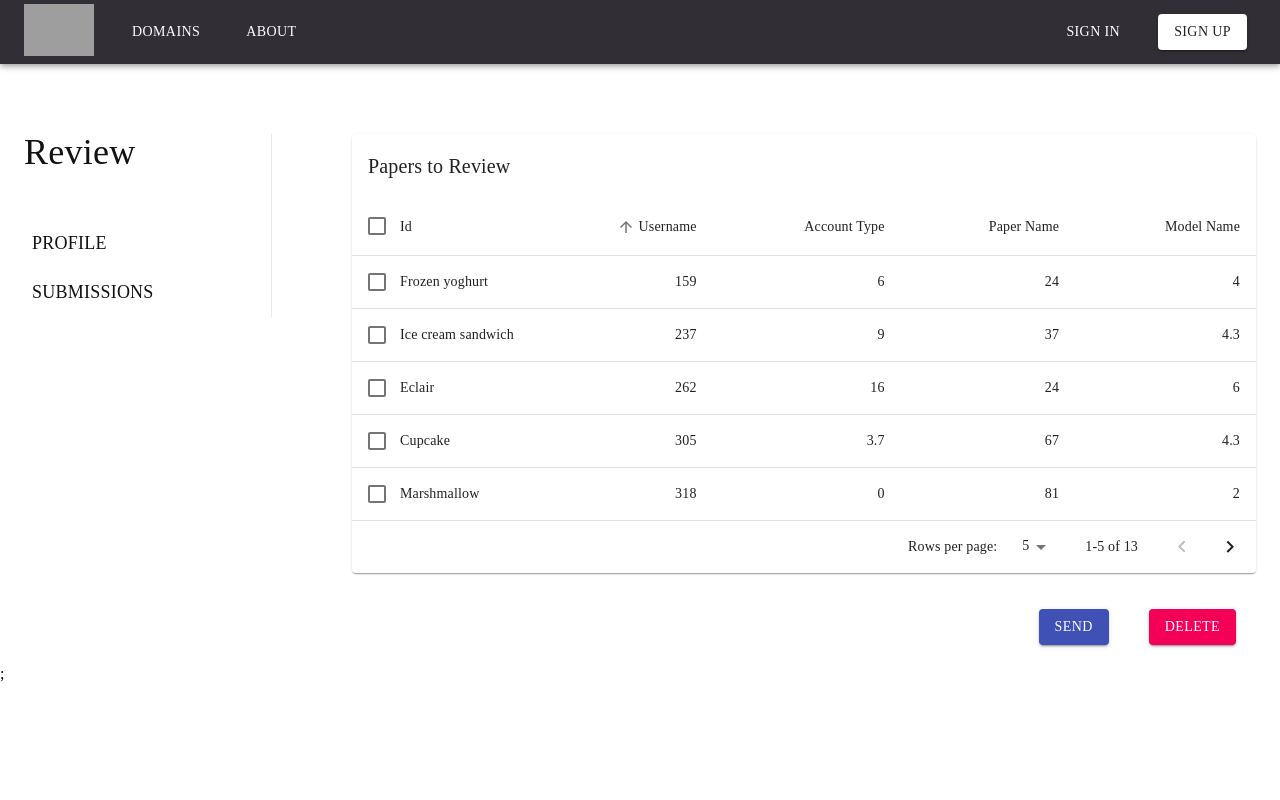
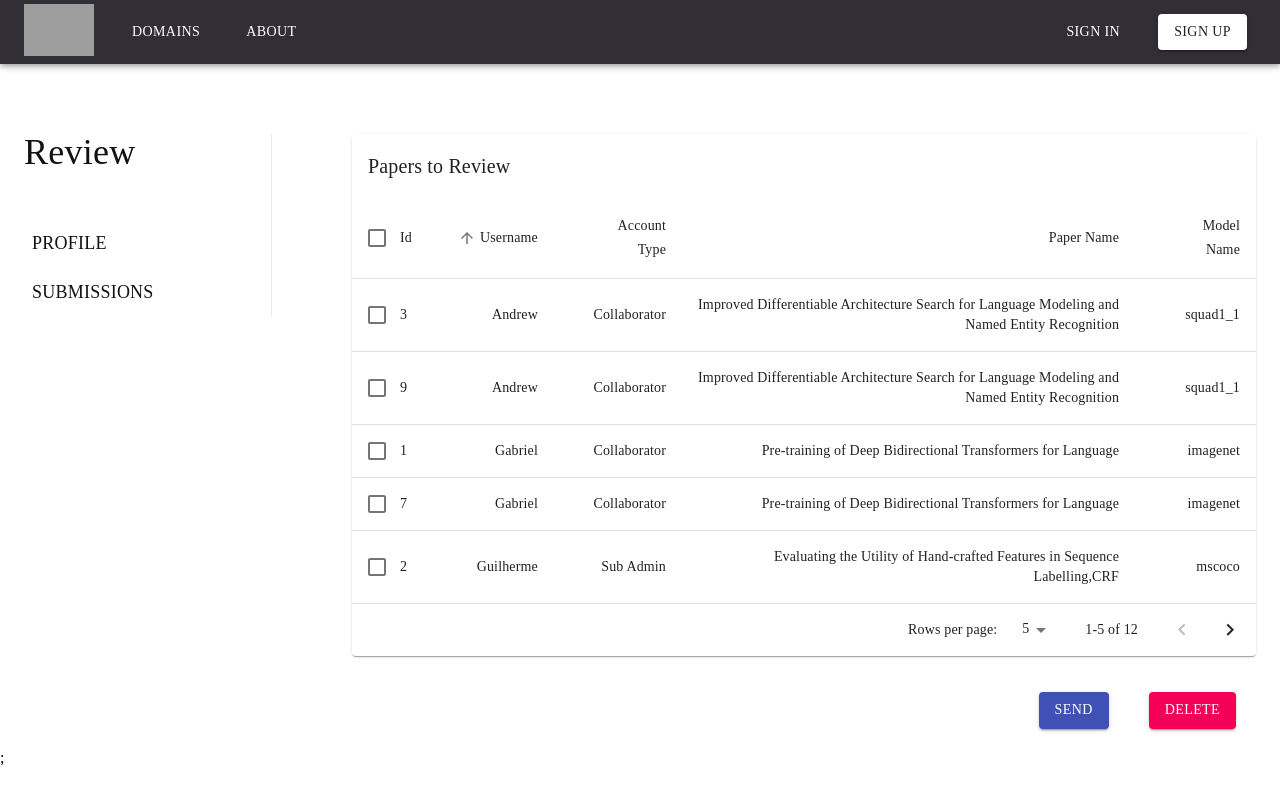
Before and after one commit to UnBArqDsw/2020.1_G2_TCLDL_Client, a Next.js app: page /review-profile in a window 1280 px wide. Built offline with nearby package versions, Linux system fonts and the light colour scheme; grey boxes are pictures that could not be loaded; a web font is replaced by a local one.

Commit message:
ajusting Table
Signed-off-by: Guilherme Deusdará <guibanci@gmail.com>

```diff
--- a/src/components/Table.js
+++ b/src/components/Table.js
@@ -23,20 +23,26 @@ function createData(id, username, accountType, paperName, modelName) {
     return { id, username, accountType, paperName, modelName };
 }
 
+// imagenet,
+//   mscoco,
+//   squad1_1,
+//   conll2003,
+//   wmt2014_enfr,
+//   wmt2014_enge
+
 const rows = [
-    createData('Cupcake', 305, 3.7, 67, 4.3),
-    createData('Donut', 452, 25.0, 51, 4.9),
-    createData('Eclair', 262, 16.0, 24, 6.0),
-    createData('Frozen yoghurt', 159, 6.0, 24, 4.0),
-    createData('Gingerbread', 356, 16.0, 49, 3.9),
-    createData('Honeycomb', 408, 3.2, 87, 6.5),
-    createData('Ice cream sandwich', 237, 9.0, 37, 4.3),
-    createData('Jelly Bean', 375, 0.0, 94, 0.0),
-    createData('KitKat', 518, 26.0, 65, 7.0),
-    createData('Lollipop', 392, 0.2, 98, 0.0),
-    createData('Marshmallow', 318, 0, 81, 2.0),
-    createData('Nougat', 360, 19.0, 9, 37.0),
-    createData('Oreo', 437, 18.0, 63, 4.0),
+    createData(1, 'Gabriel', 'Collaborator', 'Pre-training of Deep Bidirectional Transformers for Language', 'imagenet'),
+    createData(2, 'Guilherme','Sub Admin', 'Evaluating the Utility of Hand-crafted Features in Sequence Labelling,CRF', 'mscoco'),
+    createData(3, 'Andrew', 'Collaborator', 'Improved Differentiable Architecture Search for Language Modeling and Named Entity Recognition', 'squad1_1'),
+    createData(4, 'Mateus', 'Collaborator', 'Cloze-driven Pretraining of Self-attention Networks,CNN Large', 'mscoco'),
+    createData(5, 'Lorrany', 'Sub Admin', 'Long Short-Term Memory with Dynamic Skip Connections', 'wmt2014_enfr'),
+    createData(6, 'Ygor', 'Admin', 'Joint Named Entity Recognition and Disambiguation', 'conll2003'),
+    createData(7, 'Gabriel', 'Collaborator', 'Pre-training of Deep Bidirectional Transformers for Language', 'imagenet'),
+    createData(8, 'Guilherme','Sub Admin', 'Evaluating the Utility of Hand-crafted Features in Sequence Labelling,CRF', 'mscoco'),
+    createData(9, 'Andrew', 'Collaborator', 'Improved Differentiable Architecture Search for Language Modeling and Named Entity Recognition', 'squad1_1'),
+    createData(10, 'Mateus', 'Collaborator', 'Cloze-driven Pretraining of Self-attention Networks,CNN Large', 'mscoco'),
+    createData(11, 'Lorrany', 'Sub Admin', 'Long Short-Term Memory with Dynamic Skip Connections', 'wmt2014_enfr'),
+    createData(12, 'Ygor', 'Admin', 'Joint Named Entity Recognition and Disambiguation', 'conll2003')
 ];
 
 function descendingComparator(a, b, orderBy) {
```
Also changed, not shown: src/pages/domains/domain.js (+5 -5 lines).
